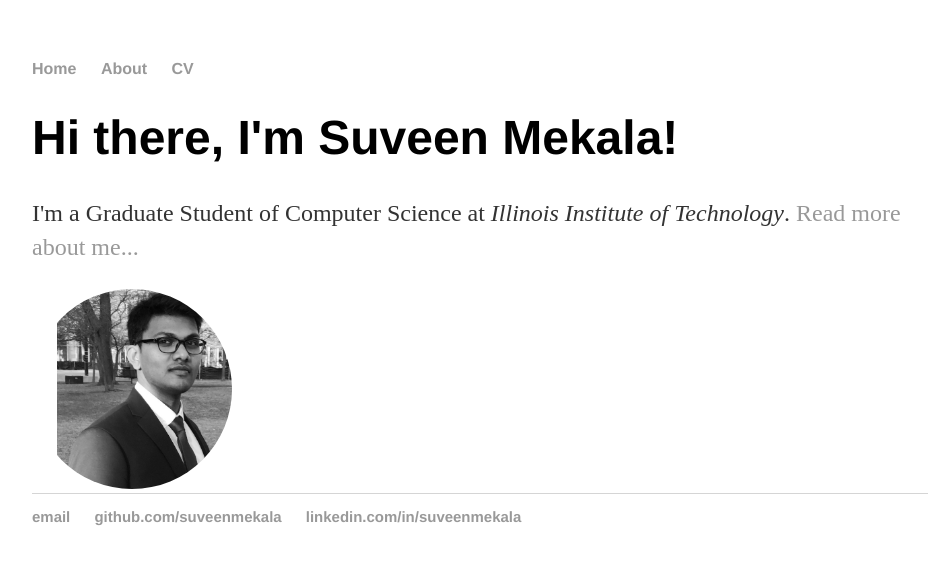
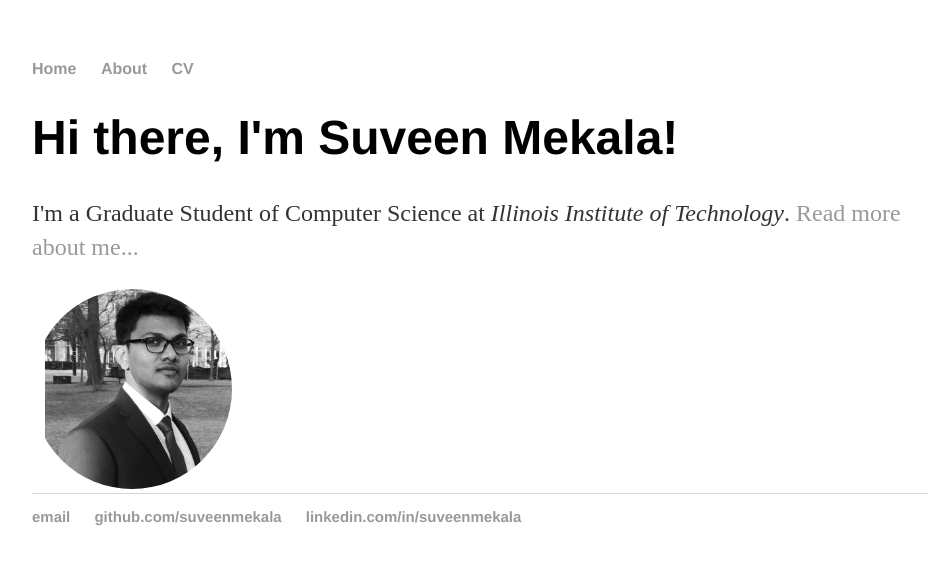
Before and after one commit to SuveenMekala/suveenmekala.github.io, a Jekyll site: the page built from index.html, in a window 1280 px wide. Shown: the top 565 px of the page, without its empty margins (160-1091 px from the left). Built offline with Jekyll 4.4.1, drawn with Linux system fonts in a browser that asks for light colours.

Commit message:
Update main.css

```diff
--- a/css/main.css
+++ b/css/main.css
@@ -53,5 +53,5 @@ ul.posts li {
 .circular--landscape img {
   width: auto;
   height: 100%;
-  margin-left: 25px;
+  margin-left: 12.5px;
 }
```
